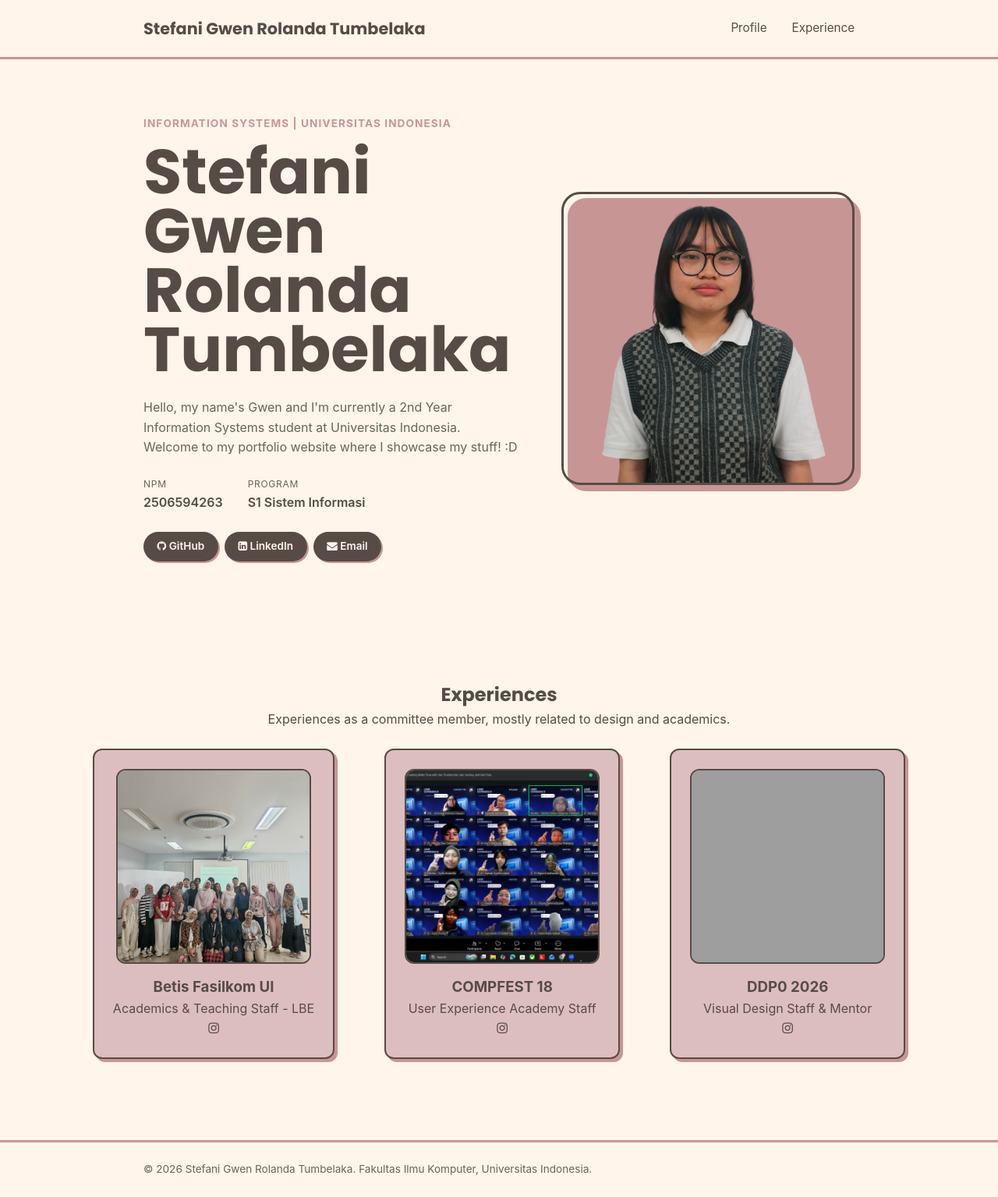
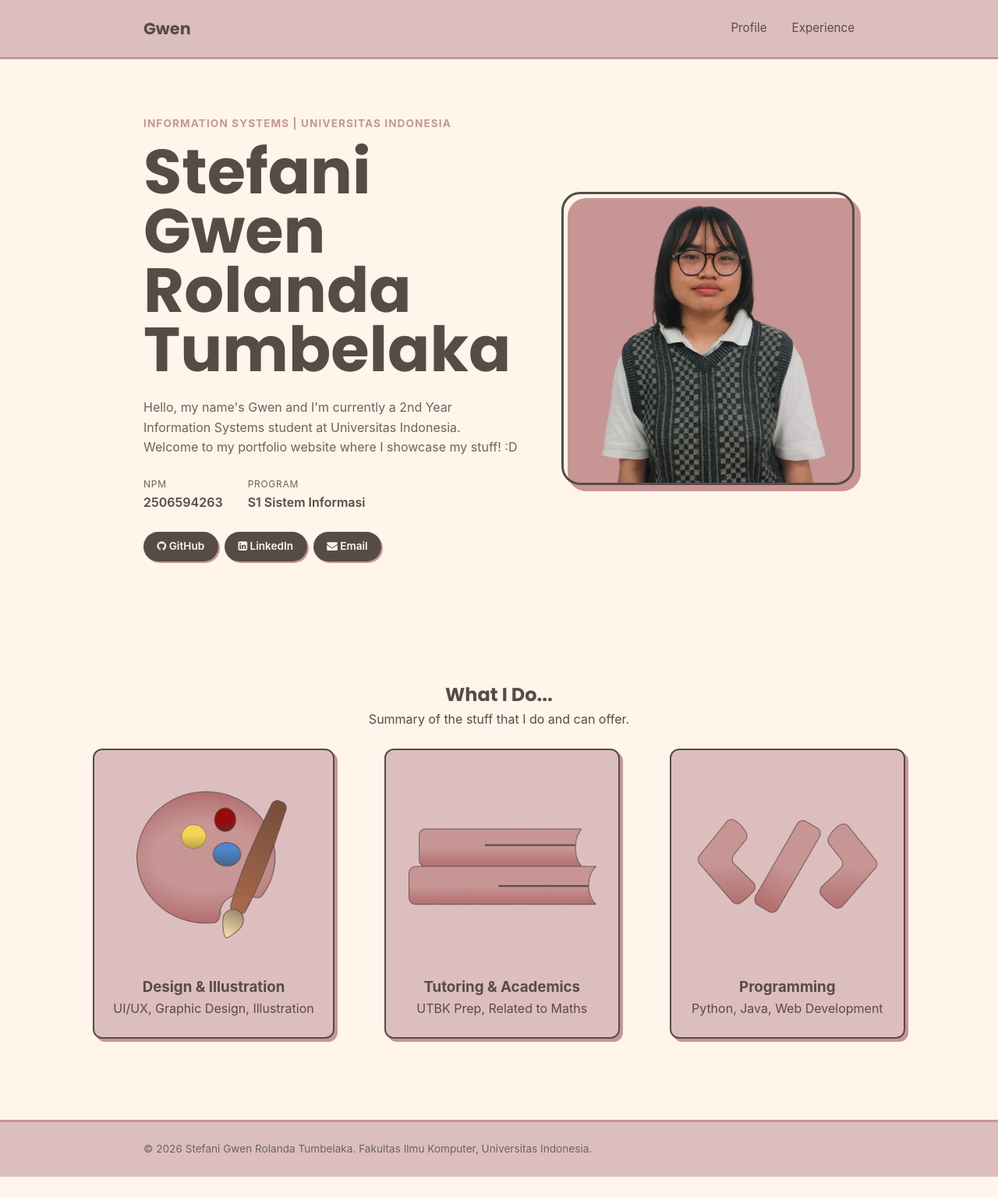
Before and after one commit to stefanigwen14/myportofolio, a Django app: page / in a window 1280 px wide. Shown: the whole page at 78% size. After the commit the page ends 1509 px from the top, so only its background shows below. Run offline with Django 5.2, Linux system fonts and the light colour scheme; grey boxes are pictures that could not be loaded.

Commit message:
feat: Changed Experiences section on Profile to What I Do section

```diff
--- a/main/views.py
+++ b/main/views.py
@@ -6,6 +6,7 @@ from main.models import Experience
 def show_main(request):
     context = {
         "name": "Stefani Gwen Rolanda Tumbelaka",
+        "nickname": "Gwen",
         "npm": "2506594263",
         "study_program": "S1 Sistem Informasi",
         "bio": (
@@ -18,6 +19,7 @@ def show_main(request):
 def show_experience(request):
     context = {
         "name": "Stefani Gwen Rolanda Tumbelaka",
+        "nickname": "Gwen",
         "experience_list": Experience.objects.all(),
     }
     return render(request, "experience.html", context)
--- a/static/css/style.css
+++ b/static/css/style.css
@@ -33,7 +33,11 @@ h1, .brand {
 }
 
 .site-header {
+    background-color: var(--accent);
     border-bottom: 3px solid var(--accent-dark);
+    position: sticky;
+    top: 0;
+    z-index: 2;
 }
 
 .site-header .container {
@@ -184,6 +188,7 @@ h1, .brand {
     color: var(--text-muted);
     font-size: 0.85rem;
     border-top: 3px solid var(--accent-dark);
+    background-color: var(--accent);
 }
 
 @media (max-width: 600px) {
@@ -241,19 +246,7 @@ h1, .brand {
     object-fit: cover;
     max-width: 250px;
     max-height: 250px;
-    border-radius: 12px;
-    border-color: var(--ink);
-    border-width: 2px;
-    border-style: solid;
     margin-bottom: 15px;
-}
-
-.cards a {
-    color: var(--ink);
-}
-
-.cards a:hover {
-    color: var(--ink-hover);
 }
 
 .cards h4 {
@@ -296,13 +289,16 @@ h1, .brand {
 
 .experience-card {
     padding: 1.25rem;
-    background-color: #fff;
-    border: 1px solid var(--line);
-    border-radius: var(--radius);
+    background-color: var(--accent);
+    border-radius: 12px;
+    border-color: var(--ink);
+    border-width: 2px;
+    border-style: solid;
+    box-shadow: 4px 4px var(--accent-dark);
 }
 
 .experience-category {
-    color: var(--accent-dark);
+    color: var(--ink);
     font-size: 0.75rem;
     font-weight: 700;
     text-transform: uppercase;
--- a/templates/experience.html
+++ b/templates/experience.html
@@ -3,7 +3,7 @@
 <head>
     <meta charset="UTF-8">
     <meta name="viewport" content="width=device-width, initial-scale=1.0">
-    <title>Experience - {{ name }}</title>
+    <title>Experience - {{ nickname }}</title>
     <link rel="preconnect" href="https://fonts.googleapis.com">
     <link rel="preconnect" href="https://fonts.gstatic.com" crossorigin>
     <link href="https://fonts.googleapis.com/css2?family=Poppins:ital,wght@0,100;0,200;0,300;0,400;0,500;0,600;0,700;0,800;0,900;1,100;1,200;1,300;1,400;1,500;1,600;1,700;1,800;1,900&display=swap" rel="stylesheet">
@@ -13,7 +13,7 @@
 <body>
     <header class="site-header">
         <div class="container">
-            <a href="{% url 'main:show_main' %}" class="brand">{{ name }}</a>
+            <a href="{% url 'main:show_main' %}" class="brand">{{ nickname }}</a>
             <nav>
                 <a href="{% url 'main:show_main' %}">Profile</a>
                 <a href="{% url 'main:show_experience' %}">Experience</a>
--- a/templates/index.html
+++ b/templates/index.html
@@ -3,7 +3,7 @@
 <head>
     <meta charset="UTF-8">
     <meta name="viewport" content="width=device-width, initial-scale=1.0">
-    <title>{{ name }} - Portofolio</title>
+    <title>{{ nickname }} - Portofolio</title>
     <link rel="preconnect" href="https://fonts.googleapis.com">
     <link rel="preconnect" href="https://fonts.gstatic.com" crossorigin>
     <link href="https://fonts.googleapis.com/css2?family=Poppins:ital,wght@0,100;0,200;0,300;0,400;0,500;0,600;0,700;0,800;0,900;1,100;1,200;1,300;1,400;1,500;1,600;1,700;1,800;1,900&display=swap" rel="stylesheet">
@@ -13,7 +13,7 @@
 <body>
     <header class="site-header">
         <div class="container">
-            <a href="{% url 'main:show_main' %}" class="brand">{{ name }}</a>
+            <a href="{% url 'main:show_main' %}" class="brand">{{ nickname }}</a>
             <nav>
                 <a href="{% url 'main:show_main' %}">Profile</a>
                 <a href="{% url 'main:show_experience' %}">Experience</a>
@@ -30,7 +30,7 @@
                 </div>
                 <div class="hero-photo">
                     <div class="photo-block"></div>
-                    <img class="avatar" src="/static/img/gwen.png" alt="Photo of {{ name }}">
+                    <img class="avatar" src="/static/img/gwen.png" alt="Photo of {{ nickname }}">
                 </div>
                 <div class="hero-details">
                     <p class="bio">{{ bio }}</p>
@@ -52,29 +52,25 @@
                 </div>
             </div>
         </section>
-
-        <section class="hero" id="experiences">
+        <section class="hero" id="what-i-do">
             <div class="cards-container">
-                <h1>Experiences</h1>
-                <p>Experiences as a committee member, mostly related to design and academics.</p>
+                <h1>What I Do...</h1>
+                <p>Summary of the stuff that I do and can offer.</p>
                 <div class="cards-row">
                     <div class="cards">
-                        <img class="cards-picture" src="/static/img/betis.jpg" alt="AkPeng Betis Fasilkom UI">
-                        <h3> Betis Fasilkom UI </h3>
-                        <h4> Academics & Teaching Staff - LBE</h4>
-                        <a href="https://instagram.com/betisfasilkomui"> <i class="fa fa-instagram"></i></a>
+                        <img class="cards-picture" src="/static/img/design.png" alt="Design & Illustration">
+                        <h3> Design & Illustration </h3>
+                        <h4> UI/UX, Graphic Design, Illustration </h4>
                     </div class="cards">
                     <div class="cards">
-                        <img class="cards-picture" src="/static/img/compfest.jpg" alt="Staff UXA COMPFEST 18">
-                        <h3> COMPFEST 18</h3>
-                        <h4> User Experience Academy Staff</h4>
-                        <a href="https://instagram.com/compfest"> <i class="fa fa-instagram"></i></a>
+                        <img class="cards-picture" src="/static/img/academic.png" alt="Tutoring & Academcics">
+                        <h3> Tutoring & Academics </h3>
+                        <h4> UTBK Prep, Related to Maths </h4>
                     </div>
                     <div class="cards">
-                        <img class="cards-picture" src="/static/img/ddp0.jpg" alt="Visual Design Staff & Mentor DDP0">
-                        <h3> DDP0 2026 </h3>
-                        <h4> Visual Design Staff & Mentor</h4>
-                        <a href="https://instagram.com/ddpzero"> <i class="fa fa-instagram"></i></a>
+                        <img class="cards-picture" src="/static/img/programming.png" alt="Programming">
+                        <h3> Programming </h3>
+                        <h4> Python, Java, Web Development</h4> <!-- basic to intermediate... -->
                     </div>
                 </div>
             </div>
```
Also changed, not shown: static/img/academic.png (added), static/img/betis.jpg (deleted), static/img/compfest.jpg (deleted), static/img/design.png (added), static/img/programming.png (added), 1 other file.
